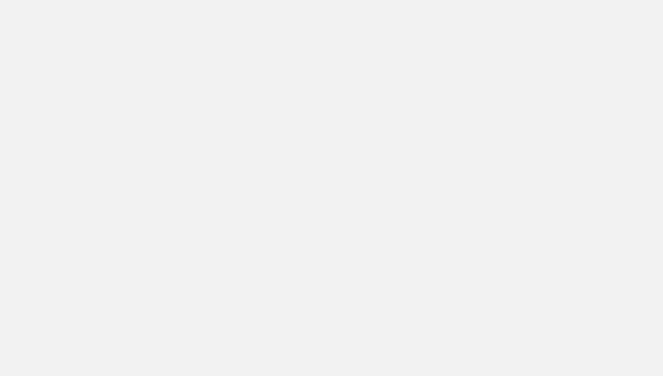
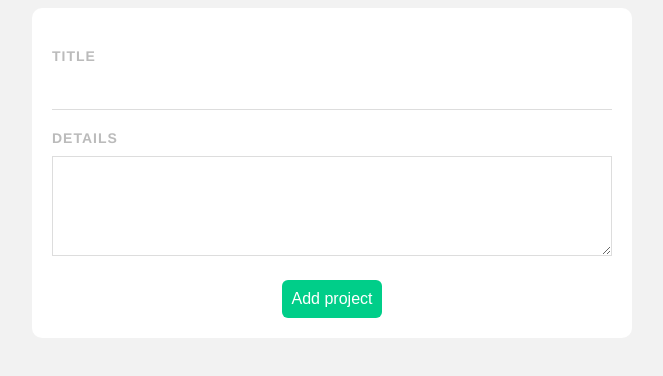
Before and after one commit to SeadSilajdzic/project-planner-vue, a Vue app: page /add in a window 1280 px wide. Before the commit this address had no page. Shown: the top 376 px of the page, without its empty margins (308-971 px from the left). Built offline with nearby package versions, Linux system fonts and the light colour scheme.

Commit message:
form route and style

```diff
--- a/data/db.json
+++ b/data/db.json
@@ -4,7 +4,7 @@
       "id": "1",
       "title": "Create new homepage banner",
       "details": "Lorem ipsum 1",
-      "complete": false
+      "complete": true
     },
     {
       "id": "2",
--- a/src/router/index.js
+++ b/src/router/index.js
@@ -1,5 +1,6 @@
 import {createRouter, createWebHistory} from 'vue-router'
 import Home from '../views/Home.vue'
+import AddProject from "@/views/AddProject.vue";
 
 const routes = [
     {
@@ -7,6 +8,11 @@
         name: 'home',
         component: Home
     },
+    {
+        path: '/add',
+        name: 'addProject',
+        component: AddProject,
+    }
 ]
 
 const router = createRouter({
--- /dev/null
+++ b/src/views/AddProject.vue
@@ -0,0 +1,75 @@
+<script>
+export default {
+    name: "AddProject",
+    data() {
+        return {
+            title: '',
+            details: ''
+        }
+    },
+
+    methods: {
+        handleSubmit() {
+            console.log(this.title, this.details)
+        }
+    }
+}
+</script>
+
+<template>
+    <form @submit.prevent="handleSubmit">
+        <label>Title</label>
+        <input v-model="title" type="text" required>
+
+        <label>Details</label>
+        <textarea v-model="details" required></textarea>
+
+        <button>Add project</button>
+    </form>
+</template>
+
+<style scoped>
+    form {
+        background: white;
+        padding: 20px;
+        border-radius: 10px;
+    }
+
+    label {
+        display: block;
+        color: #bbb;
+        text-transform: uppercase;
+        font-size: 14px;
+        font-weight: bold;
+        letter-spacing: 1px;
+        margin: 20px 0 10px 0;
+    }
+
+    input {
+        padding: 10px;
+        border: 0;
+        border-bottom: 1px solid #ddd;
+        width: 100%;
+        box-sizing: border-box;
+    }
+
+    textarea {
+        border: 1px solid #ddd;
+        padding: 10px;
+        width: 100%;
+        box-sizing: border-box;
+        height: 100px;
+    }
+
+    form button {
+        display: block;
+        margin: 20px auto 0;
+        background: #00ce89;
+        color: white;
+        padding: 10px;
+        border: 0;
+        border-radius: 6px;
+        font-size: 16px;
+        cursor: pointer;
+    }
+</style>
```
